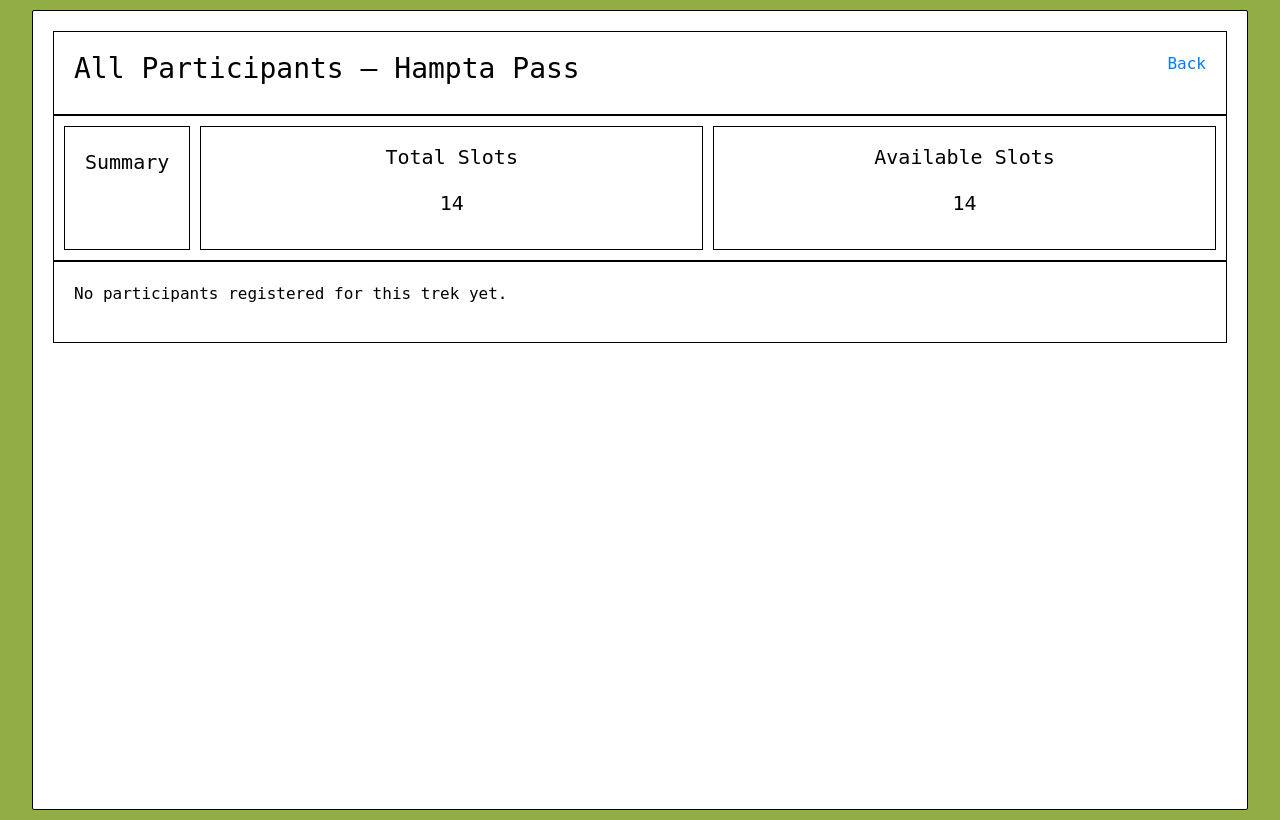
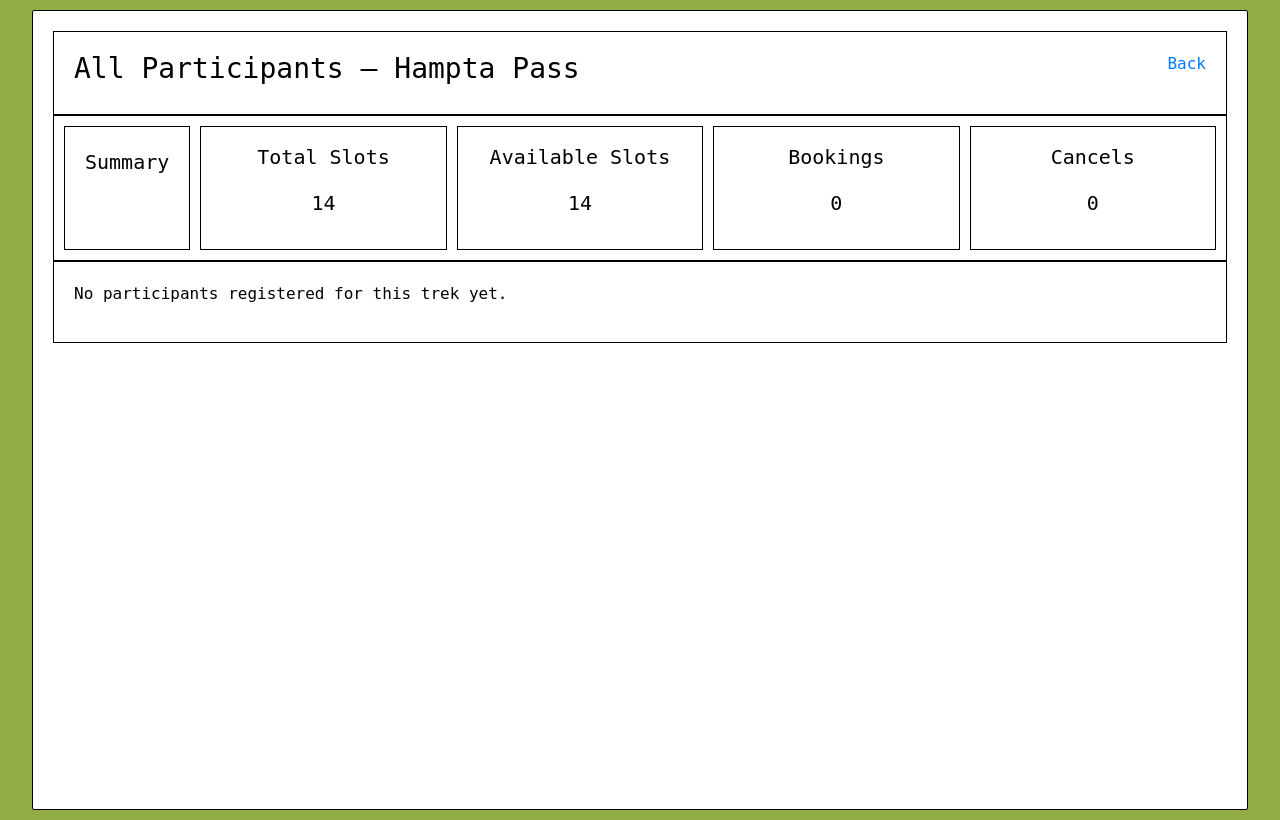
Before and after one commit to 24f1000135/trekking-management-app, a Flask app: page /staff/registered_trekkers/1 in a window 1280 px wide. Shown: the part 103-923 px from the top of the page. Run offline with Flask 3, Linux system fonts and the light colour scheme; a user stored in the database is signed in.

Commit message:
TMA-CM-4: Added cancel button and count for bookings and cancels

```diff
--- a/staff.py
+++ b/staff.py
@@ -71,10 +71,13 @@ def update_slots(trek_id):
 
 @staff.route("/registered_trekkers/<int:trek_id>", methods=['POST', 'GET'])
 def registered_trekkers(trek_id):
-       trek = Trek.query.get(trek_id)
-       all_participants = Booking.query.filter_by(trek_id=trek.id).all()
+    trek = Trek.query.get(trek_id)
+    all_participants = Booking.query.filter_by(trek_id=trek.id).all()
 
-       return render_template("staff/registered_trekkers.html", all_participants=all_participants, trek=trek)
+    count_bookings = Booking.query.filter_by(trek_id=trek.id, status="Booked").count()
+    count_cancels = Booking.query.filter_by(trek_id=trek.id, status="Cancelled").count()
+
+    return render_template("staff/registered_trekkers.html", all_participants=all_participants, trek=trek, count_bookings=count_bookings, count_cancels=count_cancels)
 
 @staff.route("/cancel_booking/<int:booking_id>")
 def cancel_booking(booking_id):
--- a/templates/staff/registered_trekkers.html
+++ b/templates/staff/registered_trekkers.html
@@ -17,6 +17,14 @@
         <div class="dash-sum">
             <p>Available Slots</p>
             <p>{{ trek.available_slots }}</p>
+        </div>
+        <div class="dash-sum">
+            <p>Bookings</p>
+            <p>{{ count_bookings }}</p>
+        </div>
+        <div class="dash-sum">
+            <p>Cancels</p>
+            <p>{{ count_cancels }}</p>
         </div>
     </div>
     <div class="list-box">
@@ -40,6 +48,15 @@
                     <td>{{ participant.booking_date.strftime('%d %b %Y') }}</td>
                     <td>{{ participant.status }}</td>
                     <td>{{ participant.payment_status }}</td>
+                    <td>
+                        {% if booking.status=="Booked" %}
+                            <form action="{{ url_for('staff.cancel_booking', booking_id=booking.id) }}" method="POST">
+                                <button type="submit">Cancel</button>
+                            </form>
+                        {% else %}
+                            <p>Cancelled</p>
+                        {% endif %}
+                    </td>
                 </tr>
                 {% endfor %}
             </table>
```
